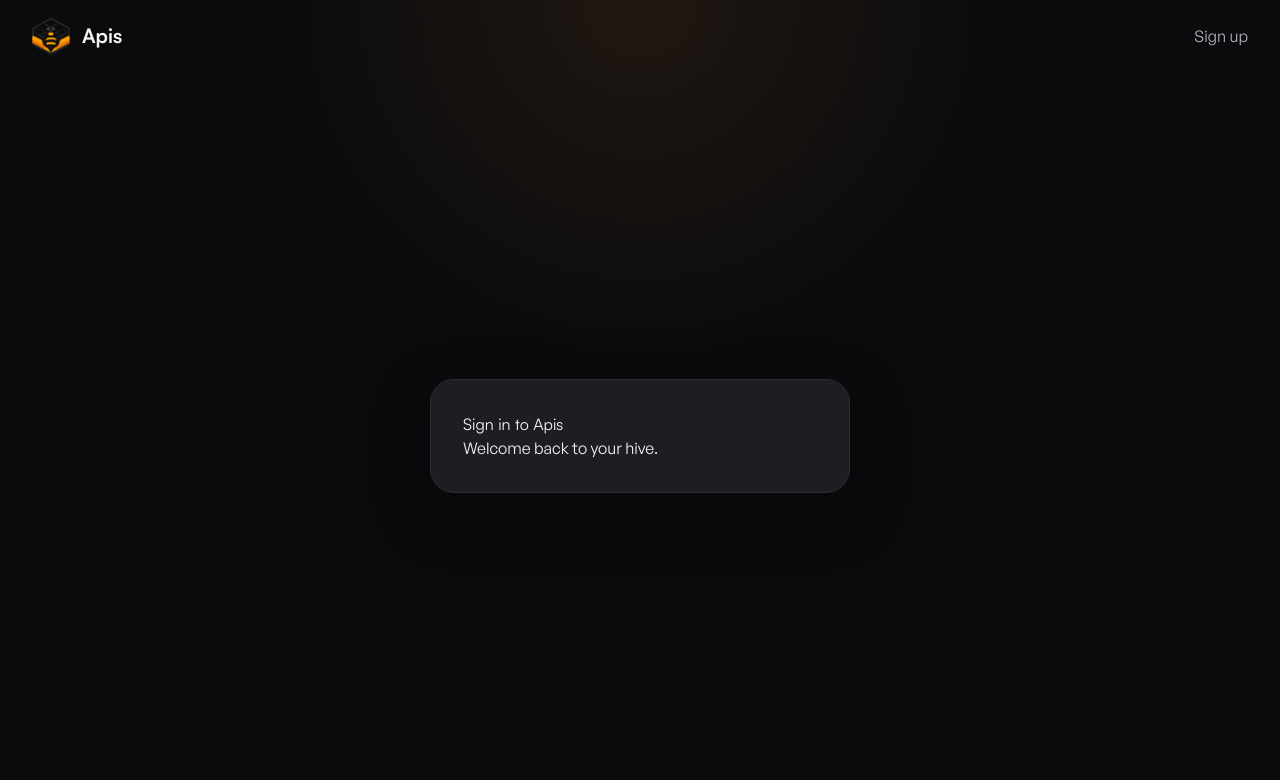
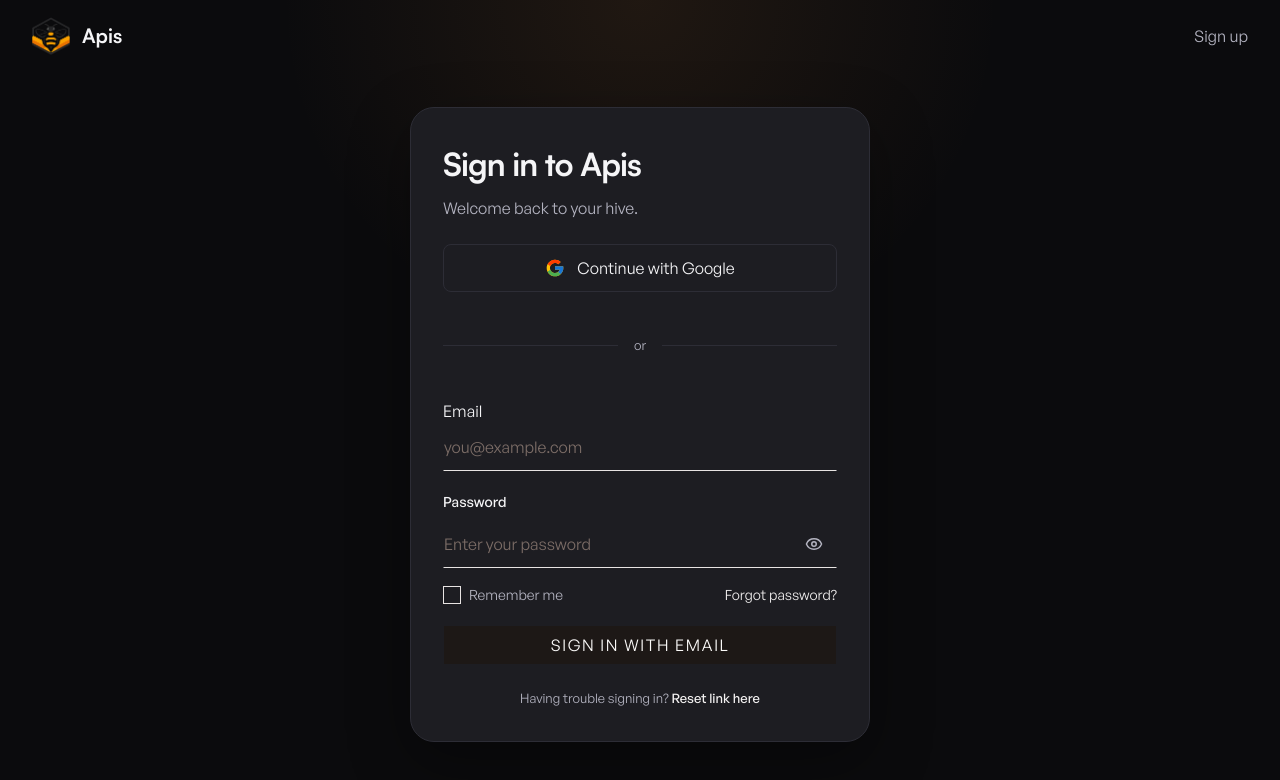
Before and after one commit to oyeinmiede/apis, a React (Vite) app: page /login in a window 1280 px wide. Shown: the top 780 px of the page. Built offline with nearby package versions, Linux system fonts and the light colour scheme.

Commit message:
finished login page ui

```diff
--- a/package.json
+++ b/package.json
@@ -24,6 +24,7 @@
     "radix-ui": "^1.6.0",
     "react": "^19.2.6",
     "react-dom": "^19.2.6",
+    "react-icons": "^5.6.0",
     "react-router-dom": "^7.18.0",
     "shadcn": "^4.11.0",
     "tailwind-merge": "^3.6.0",
--- /dev/null
+++ b/src/components/ui/checkbox.jsx
@@ -0,0 +1,28 @@
+import * as React from "react"
+import { Checkbox as CheckboxPrimitive } from "radix-ui"
+
+import { cn } from "@/lib/utils"
+import { CheckIcon } from "lucide-react"
+
+function Checkbox({
+  className,
+  ...props
+}) {
+  return (
+    <CheckboxPrimitive.Root
+      data-slot="checkbox"
+      className={cn(
+        "peer relative flex size-4.5 shrink-0 items-center justify-center rounded-none border border-input bg-transparent transition-shadow outline-none group-has-disabled/field:opacity-50 after:absolute after:-inset-x-3 after:-inset-y-2 focus-visible:border-ring focus-visible:ring-2 focus-visible:ring-ring/30 disabled:cursor-not-allowed disabled:opacity-50 aria-invalid:border-destructive aria-invalid:ring-2 aria-invalid:ring-destructive/20 aria-invalid:aria-checked:border-primary dark:aria-invalid:border-destructive/50 dark:aria-invalid:ring-destructive/40 data-checked:border-primary data-checked:bg-primary data-checked:text-primary-foreground dark:data-checked:bg-primary",
+        className
+      )}
+      {...props}>
+      <CheckboxPrimitive.Indicator
+        data-slot="checkbox-indicator"
+        className="grid place-content-center text-current transition-none [&>svg]:size-3.5">
+        <CheckIcon />
+      </CheckboxPrimitive.Indicator>
+    </CheckboxPrimitive.Root>
+  );
+}
+
+export { Checkbox }
--- /dev/null
+++ b/src/features/auth/components/AuthDivider.jsx
@@ -0,0 +1,13 @@
+import "../styles/auth-divider.css";
+
+function AuthDivider() {
+    return (
+        <div className="auth-divider">
+            <span />
+            <p>or</p>
+            <span />
+        </div>
+    );
+}
+
+export default AuthDivider;
--- a/src/features/auth/components/GoogleButton.jsx
+++ b/src/features/auth/components/GoogleButton.jsx
@@ -0,0 +1,13 @@
+import { FcGoogle } from "react-icons/fc";
+import "../styles/google-button.css";
+
+function GoogleButton() {
+    return (
+        <button className="google-button">
+            <FcGoogle size={20} />
+            <span>Continue with Google</span>
+        </button>
+    );
+}
+
+export default GoogleButton;
--- a/src/features/auth/components/PasswordInput.jsx
+++ b/src/features/auth/components/PasswordInput.jsx
@@ -0,0 +1,33 @@
+import { useState } from "react";
+import { Eye, EyeOff } from "lucide-react";
+import "../styles/password-input.css";
+
+import { Input } from "@/components/ui/input";
+
+function PasswordInput(props) {
+    const [visible, setVisible] = useState(false);
+
+    return (
+        <div className="password-wrapper">
+            <Input
+                {...props}
+                type={visible ? "text" : "password"}
+            />
+
+            <button
+                type="button"
+                onClick={() =>
+                    setVisible(!visible)
+                }
+            >
+                {visible ? (
+                    <EyeOff size={18} />
+                ) : (
+                    <Eye size={18} />
+                )}
+            </button>
+        </div>
+    );
+}
+
+export default PasswordInput;
--- a/src/features/auth/pages/LoginPage.jsx
+++ b/src/features/auth/pages/LoginPage.jsx
@@ -1,15 +1,70 @@
 import AuthLayout from "../components/AuthLayout";
 import AuthModal from "../components/AuthModal";
+import GoogleButton from "../components/GoogleButton";
+import AuthDivider from "../components/AuthDivider";
+import PasswordInput from "../components/PasswordInput";
+
+import { Input } from "@/components/ui/input";
+import { Button } from "@/components/ui/button";
+import { Checkbox } from "@/components/ui/checkbox";
+
+import '../styles/login.css'
 
 function LoginPage() {
     return (
         <AuthLayout>
             <AuthModal>
                 <h1>Sign in to Apis</h1>
-                <p>Welcome back to your hive.</p>
+                <p>
+                    Welcome back to your hive.
+                </p>
+
+                <form className="auth-form">
+                    <GoogleButton />
+                    <AuthDivider />
+
+                    <div>
+                        <label htmlFor="email">
+                            Email
+                        </label>
+                        <Input id="email" type="email" placeholder="you@example.com" />
+                    </div>
+
+                    <div className="auth-field">
+                        <label htmlFor="password">
+                            Password
+                        </label>
+
+                        <PasswordInput
+                            id="password"
+                            placeholder="Enter your password"
+                        />
+                    </div>
+
+                    <div className="auth-options">
+                        <div>
+                            <Checkbox id="remember" />
+                            <label htmlFor="remember">
+                                Remember me
+                            </label>
+                        </div>
+                        <a href="/forgot-password">
+                            Forgot password?
+                        </a>
+                    </div>
+                    <Button type="submit">
+                        Sign in with email
+                    </Button>
+                    <p className="auth-help">
+                        Having trouble signing in?{" "}
+                        <a href="/forgot-password">
+                            Reset link here
+                        </a>
+                    </p>
+                </form>
             </AuthModal>
         </AuthLayout>
-    )
+    );
 }
 
 export default LoginPage;
--- /dev/null
+++ b/src/features/auth/styles/auth-divider.css
@@ -0,0 +1,17 @@
+.auth-divider {
+    display: flex;
+    align-items: center;
+    gap: 16px;
+    margin: 24px 0;
+}
+
+.auth-divider span {
+    flex: 1;
+    height: 1px;
+    background: var(--border-primary);
+}
+
+.auth-divider p {
+    color: var(--text-secondary);
+    font-size: 13px;
+}
--- a/src/features/auth/styles/auth-modal.css
+++ b/src/features/auth/styles/auth-modal.css
@@ -1,9 +1,21 @@
 .auth-modal {
-    width: 420px;
+    width: 460px;
     padding: 32px;
+    margin-bottom: 1.5rem;
     border-radius: 24px;
     background: var(--surface-1);
     border: 1px solid var(--border-primary);
     box-shadow:
         0 20px 60px rgba(0, 0, 0, .35);
 }
+
+.auth-modal h1 {
+    font-size: 32px;
+    font-weight: 700;
+}
+
+.auth-modal > p {
+    margin-top: 8px;
+    margin-bottom: 24px;
+    color: var(--text-secondary);
+}
--- /dev/null
+++ b/src/features/auth/styles/google-button.css
@@ -0,0 +1,18 @@
+.google-button {
+    width: 100%;
+    height: 48px;
+    display: flex;
+    align-items: center;
+    justify-content: center;
+    gap: 12px;
+    border-radius: var(--radius-md);
+    border: 1px solid var(--border-primary);
+    background: transparent;
+    color: var(--text-primary);
+    cursor: pointer;
+    transition: var(--transition);
+}
+
+.google-button:hover {
+    background: var(--surface-2);
+}
--- a/src/features/auth/styles/login.css
+++ b/src/features/auth/styles/login.css
@@ -0,0 +1,105 @@
+.auth-form {
+    display: flex;
+    flex-direction: column;
+    gap: 20px;
+    margin-top: 24px;
+}
+
+.auth-field {
+    display: flex;
+    flex-direction: column;
+    gap: 8px;
+}
+
+.auth-field label {
+    font-size: 14px;
+    font-weight: 500;
+
+    color: var(--text-primary);
+}
+
+.auth-options {
+    display: flex;
+    align-items: center;
+    justify-content: space-between;
+    margin-top: -4px;
+}
+
+.auth-options>div {
+    display: flex;
+    align-items: center;
+    gap: 8px;
+}
+
+.auth-options label {
+    font-size: 14px;
+    color: var(--text-secondary);
+    cursor: pointer;
+}
+
+.auth-options a {
+    font-size: 14px;
+    color: var(--accent);
+    text-decoration: none;
+    transition: var(--transition);
+}
+
+.auth-options a:hover {
+    opacity: 0.85;
+}
+
+.auth-submit {
+    width: 100%;
+    height: 48px;
+    margin-top: 4px;
+}
+
+.auth-help {
+    margin-top: 4px;
+    text-align: center;
+    font-size: 13px;
+    color: var(--text-secondary);
+}
+
+.auth-help a {
+    color: var(--accent);
+    text-decoration: none;
+    font-weight: 500;
+}
+
+.auth-help a:hover {
+    opacity: 0.85;
+}
+
+.auth-modal h1 {
+    font-size: 2rem;
+    font-weight: 700;
+    letter-spacing: -0.03em;
+}
+
+.auth-subtitle {
+    margin-top: 8px;
+    margin-bottom: 24px;
+    color: var(--text-secondary);
+    font-size: 15px;
+    line-height: 1.6;
+}
+
+.auth-form .shadcn-input,
+.auth-form input {
+    height: 48px;
+}
+
+/* Mobile */
+
+@media (max-width: 640px) {
+    .auth-options {
+        flex-direction: column;
+        align-items: flex-start;
+        gap: 12px;
+    }
+
+    .auth-modal h1 {
+        font-size: 1.75rem;
+    }
+}
--- /dev/null
+++ b/src/features/auth/styles/password-input.css
@@ -0,0 +1,18 @@
+.password-wrapper {
+    position: relative;
+}
+
+.password-wrapper input {
+    width: 100%;
+}
+
+.password-wrapper button {
+    position: absolute;
+    top: 50%;
+    right: 14px;
+    transform: translateY(-50%);
+    background: none;
+    border: none;
+    color: var(--text-secondary);
+    cursor: pointer;
+}
```
Also changed, not shown: 1 other file (tests, documents, lock files or other folders).
